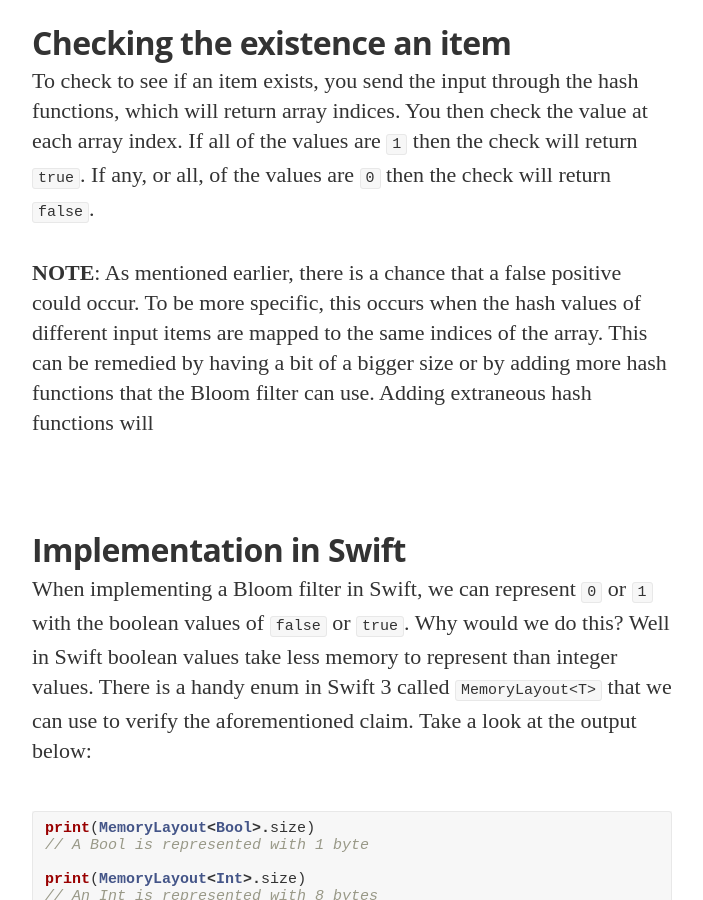
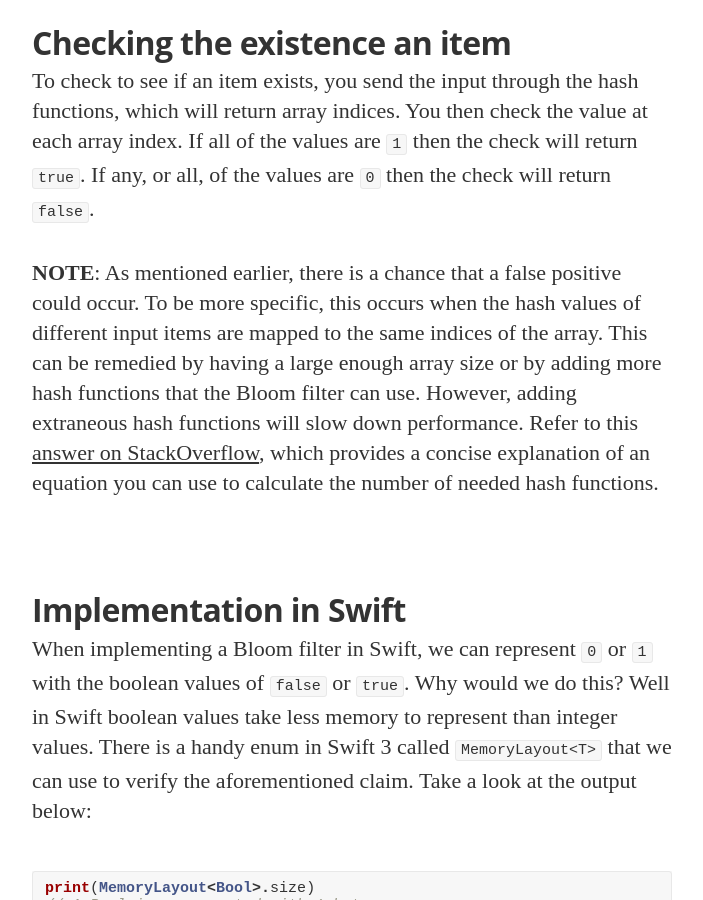
Before and after one commit to nathankrishnan/nathankrishnan.github.io, a Jekyll site: the page built from _posts/2017-03-18-bloomfilter.md, in a window 1280 px wide and 900 px high, scrolled down 3211 px. Shown: the whole window, without its empty margins (288-991 px from the left). Built offline with Jekyll 4.4.1, drawn with Linux system fonts in a browser that asks for light colours; nearby versions of some CDN libraries; some web fonts are replaced; comment, search, counter and statistics services are not loaded.

Commit message:
link to stackoverflow answer

````diff
--- a/_posts/2017-03-18-bloomfilter.md
+++ b/_posts/2017-03-18-bloomfilter.md
@@ -48,7 +48,7 @@
 # Checking the existence an item
 To check to see if an item exists, you send the input through the hash functions, which will return array indices.  You then check the value at each array index. If all of the values are ```1``` then the check will return ```true```.  If any, or all, of the values are ```0``` then the check will return ```false```.
 
-**NOTE**: As mentioned earlier, there is a chance that a false positive could occur.  To be more specific, this occurs when the hash values of different input items are mapped to the same indices of the array.  This can be remedied by having a bit of a bigger size or by adding more hash functions that the Bloom filter can use.  Adding extraneous hash functions will
+**NOTE**: As mentioned earlier, there is a chance that a false positive could occur.  To be more specific, this occurs when the hash values of different input items are mapped to the same indices of the array.  This can be remedied by having a large enough array size or by adding more hash functions that the Bloom filter can use.  However, adding extraneous hash functions will slow down performance.  Refer to this [answer on StackOverflow](http://stackoverflow.com/questions/658439/how-many-hash-functions-does-my-bloom-filter-need), which provides a concise explanation of an equation you can use to calculate the number of needed hash functions.
 
 # Implementation in Swift
 When implementing a Bloom filter in Swift, we can represent ```0``` or ```1``` with the boolean values of ```false``` or ```true```.  Why would we do this?  Well in Swift boolean values take less memory to represent than integer values.  There is a handy enum in Swift 3 called ```MemoryLayout<T>``` that we can use to verify the aforementioned claim.  Take a look at the output below:
````
